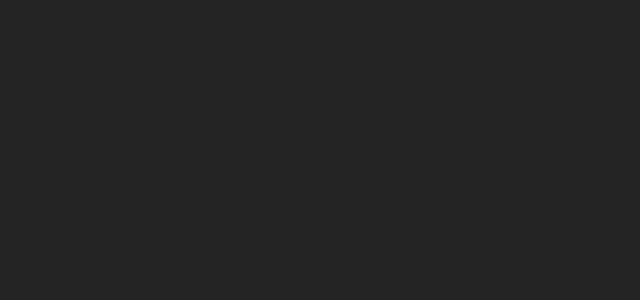
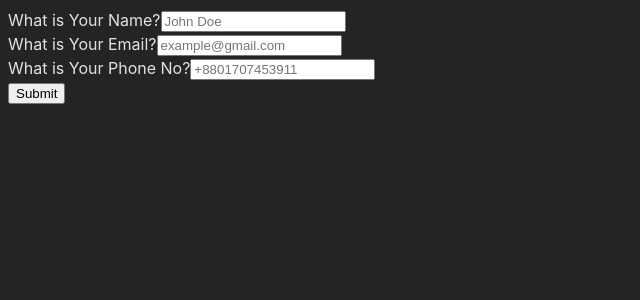
Before and after one commit to rakibul-wdp/full-stack-army, a React (Vite) app in the folder 30-frontend-3-react-functional-component/functional-component/: page /json in a window 1280 px wide. Before the commit this address had no page. Shown: the top 300 px of the page, without its empty margins (0-640 px from the left). Built offline with nearby package versions, Linux system fonts and the light colour scheme.

Commit message:
create form and block refresh

```diff
--- a/30-frontend-3-react-functional-component/functional-component/src/App.jsx
+++ b/30-frontend-3-react-functional-component/functional-component/src/App.jsx
@@ -5,6 +5,7 @@
 import Tasks from './pages/Tasks';
 import MainTasks from './pages/MainTasks';
 import ProductCard from './pages/ProductCard';
+import JSON from './pages/JSON';
 
 function App() {
   return (
@@ -16,6 +17,7 @@
           <Route path='/tasks' element={<Tasks />} />
           <Route path='/todo' element={<MainTasks />} />
           <Route path='/card' element={<ProductCard />} />
+          <Route path='/json' element={<JSON />} />
         </Routes>
       </BrowserRouter>
     </div>
--- /dev/null
+++ b/30-frontend-3-react-functional-component/functional-component/src/pages/JSON.jsx
@@ -0,0 +1,32 @@
+import React from 'react'
+
+const JSON = () => {
+
+  const handleSubmit = (e) => {
+    e.preventDefault();
+  }
+
+  return (
+    <div>
+      <form onSubmit={handleSubmit}>
+        <div>
+          <label>What is Your Name?</label>
+          <input type="text" name="name" id="name" placeholder='John Doe' />
+        </div>
+        <div>
+          <label>What is Your Email?</label>
+          <input type="email" name="email" id="email" placeholder='example@gmail.com' />
+        </div>
+        <div>
+          <label>What is Your Phone No?</label>
+          <input type="tel" name="phone" id="phone" placeholder='+8801707453911' />
+        </div>
+        <div>
+          <button type="submit">Submit</button>
+        </div>
+      </form>
+    </div>
+  )
+}
+
+export default JSON;
```
